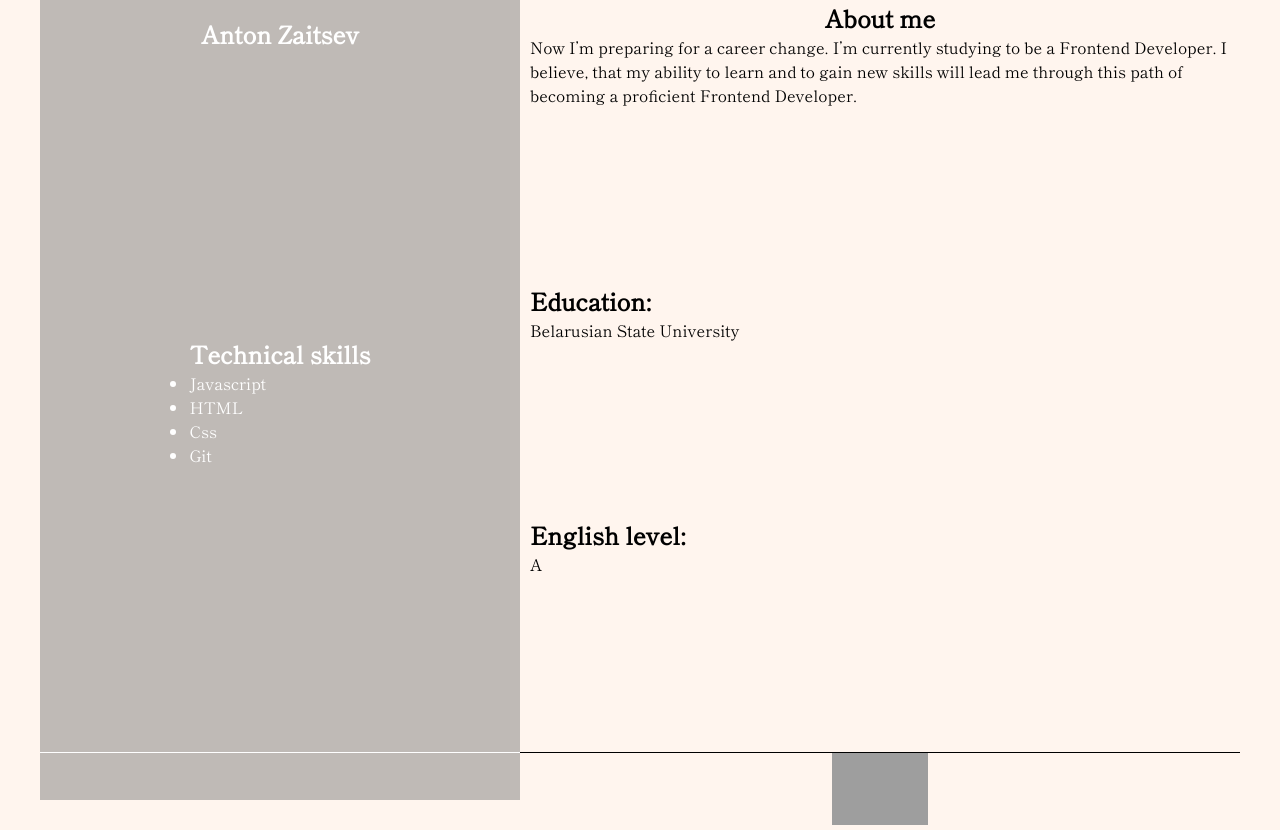
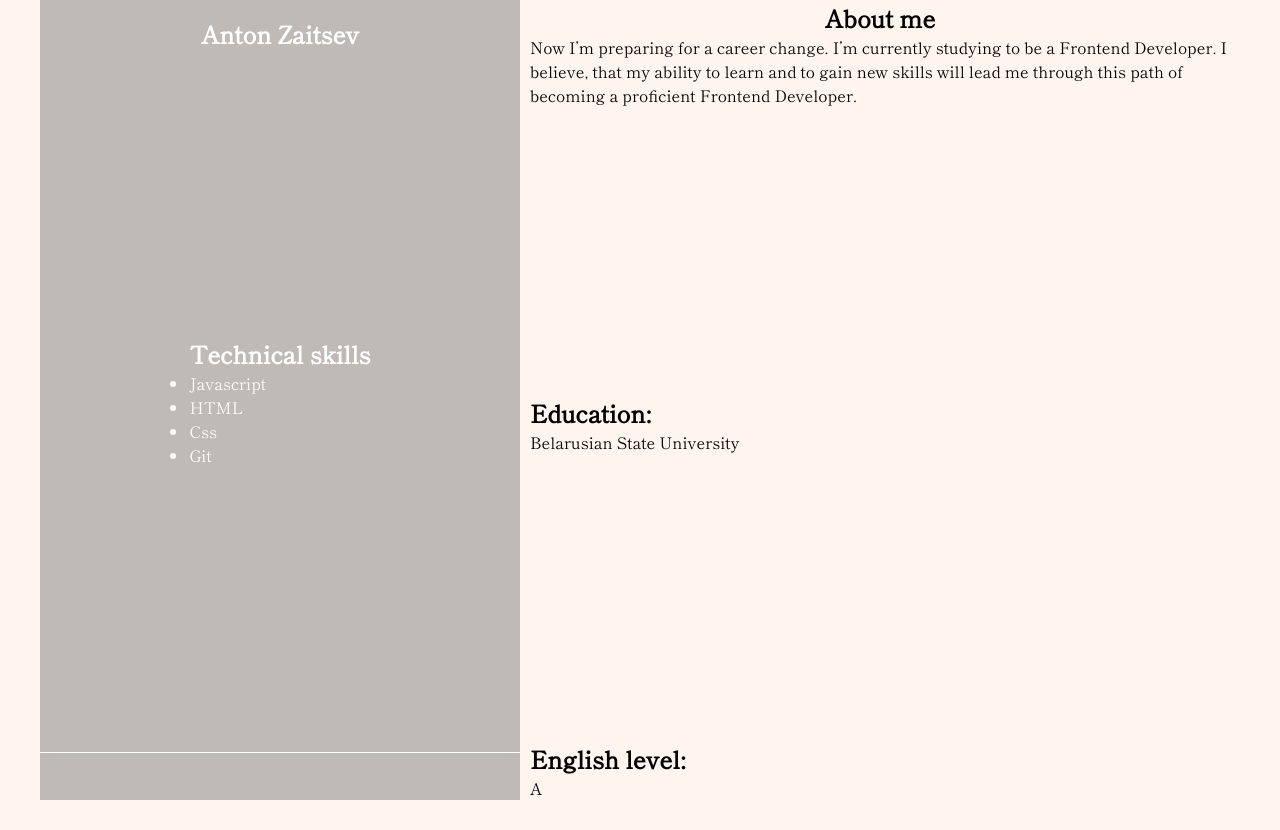
Before and after one commit to TonyZaitsev/rsschool-cv, a plain HTML site: page index.html in a window 1280 px wide. After the commit the page ends 800 px from the top, so only its background shows below. Drawn offline with Linux system fonts and the light colour scheme; grey boxes are pictures that could not be loaded; some icons are missing.

Commit message:
feat: update index file

```diff
--- a/index.html
+++ b/index.html
@@ -11,11 +11,9 @@
   <body>
     <div class="container">
       <aside class="sidebar">
-        <figure class="sidebar__photo">
           <figcaption>
             <h1>Anton Zaitsev</h1>
           </figcaption>
-        </figure>
         <section class="sidebar__skills">
           <h2>Technical skills</h2>
           <ul>
@@ -45,16 +43,7 @@
           <h2>English level:</h2>
           <p>A</p>
         </section>
-        <footer>
-          <a href="https://rs.school/js/" target="_blank"><img src="https://rs.school/images/rs_school_js.svg" alt="Rolling Scopes School"></a>
-        </footer>
       </main>
     </div>
   </body>
-
   </html>
-
-
-</body>
-
-</html>
```
